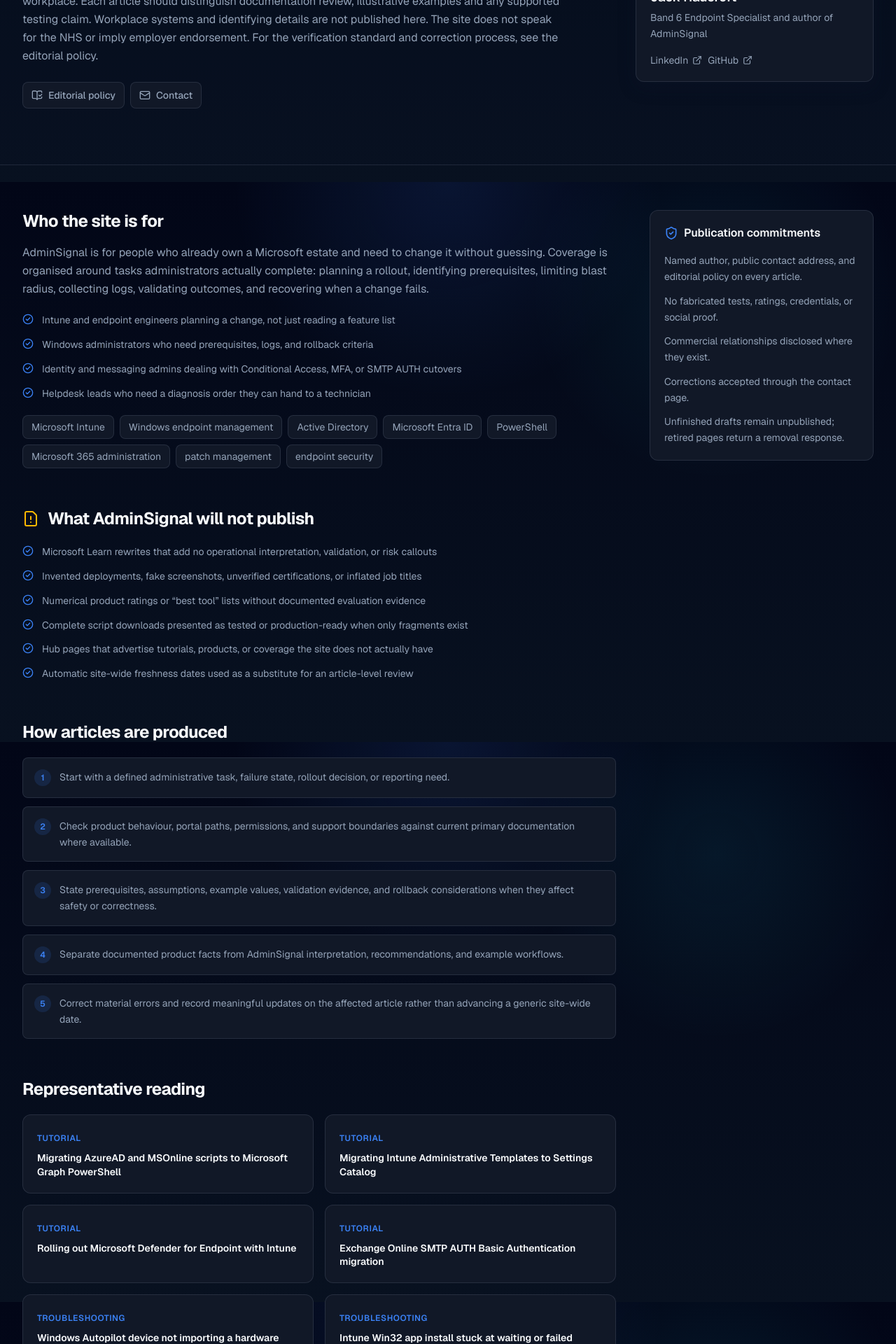
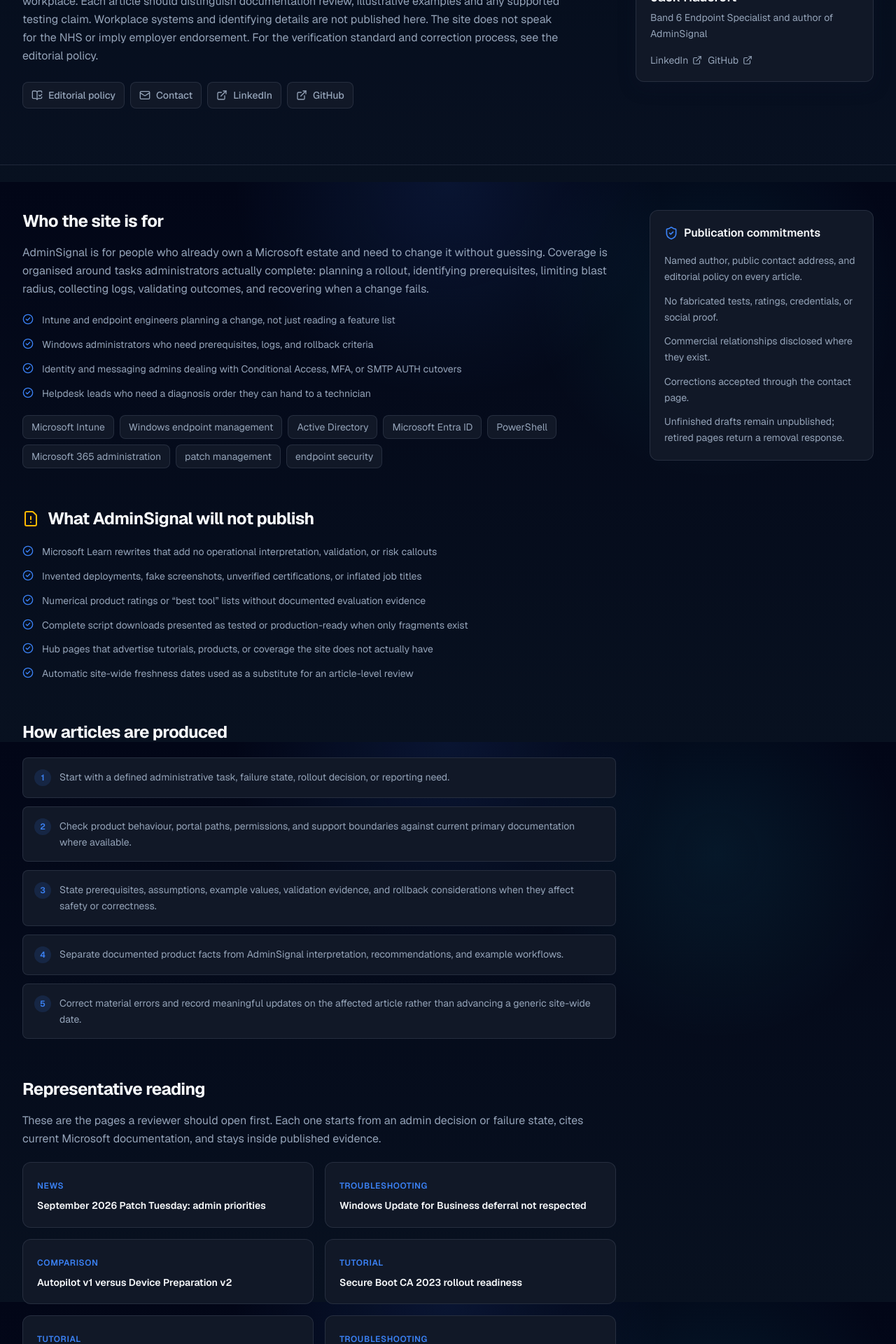
Before and after one commit to Jackoma0209/adminsignal, a Next.js app: page /about in a window 1280 px wide. Shown: the part 540-2460 px from the top of the page at 70% size. Built offline with nearby package versions, Linux system fonts and the light colour scheme; no server answers.

Commit message:
Point About at existing proof pages and surface author profiles
Artefacts D+E: surface LinkedIn/GitHub on About, add author image to Person schema, point representative reading at existing proof pages. Homepage author block no longer promotes /windows-server. No new articles. No AdSense resubmit.

```diff
--- a/src/app/about/page.tsx
+++ b/src/app/about/page.tsx
@@ -10,6 +10,9 @@ const SITE_URL = 'https://www.adminsignal.com'
 const ABOUT_URL = `${SITE_URL}/about`
 const AUTHOR_ID = `${ABOUT_URL}#jack`
 const ORGANIZATION_ID = `${SITE_URL}#organization`
+const AUTHOR_IMAGE = primaryAuthor.avatarUrl
+  ? `${SITE_URL}${primaryAuthor.avatarUrl}`
+  : undefined
 
 const title = 'About Jack Hadcroft and AdminSignal'
 const description =
@@ -70,33 +73,33 @@ const methodology = [
 
 const selectedReading = [
   {
+    title: 'September 2026 Patch Tuesday: admin priorities',
+    href: '/news/september-2026-patch-tuesday-admin-priorities',
+    type: 'News',
+  },
+  {
+    title: 'Windows Update for Business deferral not respected',
+    href: '/troubleshooting/wufb-deferral-not-respected',
+    type: 'Troubleshooting',
+  },
+  {
+    title: 'Autopilot v1 versus Device Preparation v2',
+    href: '/comparisons/autopilot-v1-vs-v2-2026',
+    type: 'Comparison',
+  },
+  {
+    title: 'Secure Boot CA 2023 rollout readiness',
+    href: '/tutorials/secure-boot-ca-2023-rollout-enterprise-readiness',
+    type: 'Tutorial',
+  },
+  {
     title: 'Migrating AzureAD and MSOnline scripts to Microsoft Graph PowerShell',
     href: '/tutorials/azuread-msonline-to-microsoft-graph-powershell-migration',
     type: 'Tutorial',
   },
   {
-    title: 'Migrating Intune Administrative Templates to Settings Catalog',
-    href: '/tutorials/intune-admin-templates-to-settings-catalog-migration',
-    type: 'Tutorial',
-  },
-  {
-    title: 'Rolling out Microsoft Defender for Endpoint with Intune',
-    href: '/tutorials/microsoft-defender-for-endpoint-intune-rollout',
-    type: 'Tutorial',
-  },
-  {
-    title: 'Exchange Online SMTP AUTH Basic Authentication migration',
-    href: '/tutorials/exchange-online-smtp-auth-basic-auth-2026-migration',
-    type: 'Tutorial',
-  },
-  {
     title: 'Windows Autopilot device not importing a hardware hash',
     href: '/troubleshooting/autopilot-device-not-importing-hardware-hash',
-    type: 'Troubleshooting',
-  },
-  {
-    title: 'Intune Win32 app install stuck at waiting or failed',
-    href: '/troubleshooting/intune-win32-app-install-stuck-waiting',
     type: 'Troubleshooting',
   },
 ]
@@ -121,6 +124,7 @@ export default function AboutPage() {
     url: ABOUT_URL,
     jobTitle: primaryAuthor.role,
     description: primaryAuthor.bio,
+    image: AUTHOR_IMAGE,
     knowsAbout: coverageTopics,
     sameAs: [primaryAuthor.linkedIn, primaryAuthor.github].filter(Boolean),
   }
@@ -185,6 +189,28 @@ export default function AboutPage() {
                   <Mail className="h-4 w-4" aria-hidden="true" />
                   Contact
                 </Link>
+                {primaryAuthor.linkedIn && (
+                  <a
+                    href={primaryAuthor.linkedIn}
+                    target="_blank"
+                    rel="noopener noreferrer"
+                    className="inline-flex items-center gap-2 rounded-lg border border-border bg-surface px-3 py-2 text-sm font-medium text-muted transition-colors hover:border-border-strong hover:text-foreground"
+                  >
+                    <ExternalLink className="h-4 w-4" aria-hidden="true" />
+                    LinkedIn
+                  </a>
+                )}
+                {primaryAuthor.github && (
+                  <a
+                    href={primaryAuthor.github}
+                    target="_blank"
+                    rel="noopener noreferrer"
+                    className="inline-flex items-center gap-2 rounded-lg border border-border bg-surface px-3 py-2 text-sm font-medium text-muted transition-colors hover:border-border-strong hover:text-foreground"
+                  >
+                    <ExternalLink className="h-4 w-4" aria-hidden="true" />
+                    GitHub
+                  </a>
+                )}
               </div>
             </div>
 
@@ -301,6 +327,11 @@ export default function AboutPage() {
               <h2 id="reading-heading" className="text-2xl font-bold tracking-tight text-foreground">
                 Representative reading
               </h2>
+              <p className="mt-4 text-base leading-relaxed text-muted">
+                These are the pages a reviewer should open first. Each one starts from an admin
+                decision or failure state, cites current Microsoft documentation, and stays inside
+                published evidence.
+              </p>
               <div className="mt-5 grid gap-4 sm:grid-cols-2">
                 {selectedReading.map((item) => (
                   <Link
--- a/src/components/sections/AuthorBioSection.tsx
+++ b/src/components/sections/AuthorBioSection.tsx
@@ -22,7 +22,7 @@ const editorialChecks = [
 const internalLinks = [
   { label: 'Intune guides', href: '/intune' },
   { label: 'Troubleshooting', href: '/troubleshooting' },
-  { label: 'Windows Server', href: '/windows-server' },
+  { label: 'Patch management', href: '/patch-management' },
   { label: 'All topics', href: '/topics' },
   { label: 'About Jack Hadcroft', href: '/about' },
 ]
@@ -131,7 +131,7 @@ export default function AuthorBioSection() {
                     className="inline-flex items-center gap-1.5 rounded-lg border border-border bg-surface px-3 py-1.5 text-sm text-muted transition-colors hover:border-border-strong hover:text-foreground"
                   >
                     {label}
-                    <ArrowRight className="h-3 w-3" aria-hidden="true" />
+                    <ArrowRight className="h-3 w-3" />
                   </Link>
                 ))}
               </div>
```
